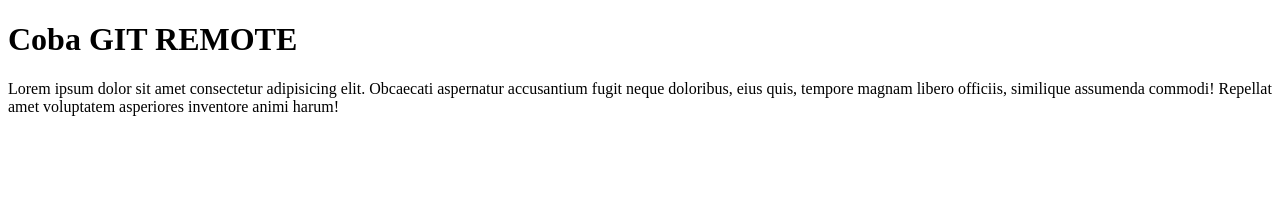
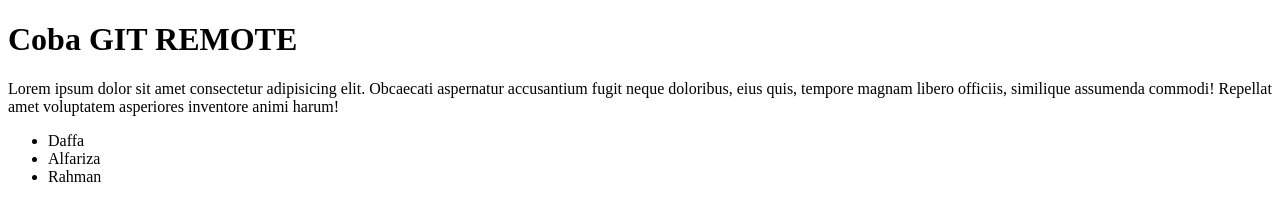
Before and after one commit to carldump/remote-trial-2, a plain HTML site: page index.html in a window 1280 px wide. Drawn offline with Linux system fonts and the light colour scheme.

Commit message:
Menambahkan list di file index.html

```diff
--- a/index.html
+++ b/index.html
@@ -9,5 +9,11 @@
 <body>
     <h1>Coba GIT REMOTE</h1>
     <p>Lorem ipsum dolor sit amet consectetur adipisicing elit. Obcaecati aspernatur accusantium fugit neque doloribus, eius quis, tempore magnam libero officiis, similique assumenda commodi! Repellat amet voluptatem asperiores inventore animi harum!</p>
+
+    <ul>
+        <li>Daffa</li>
+        <li>Alfariza</li>
+        <li>Rahman</li>
+    </ul>
 </body>
 </html>
```
